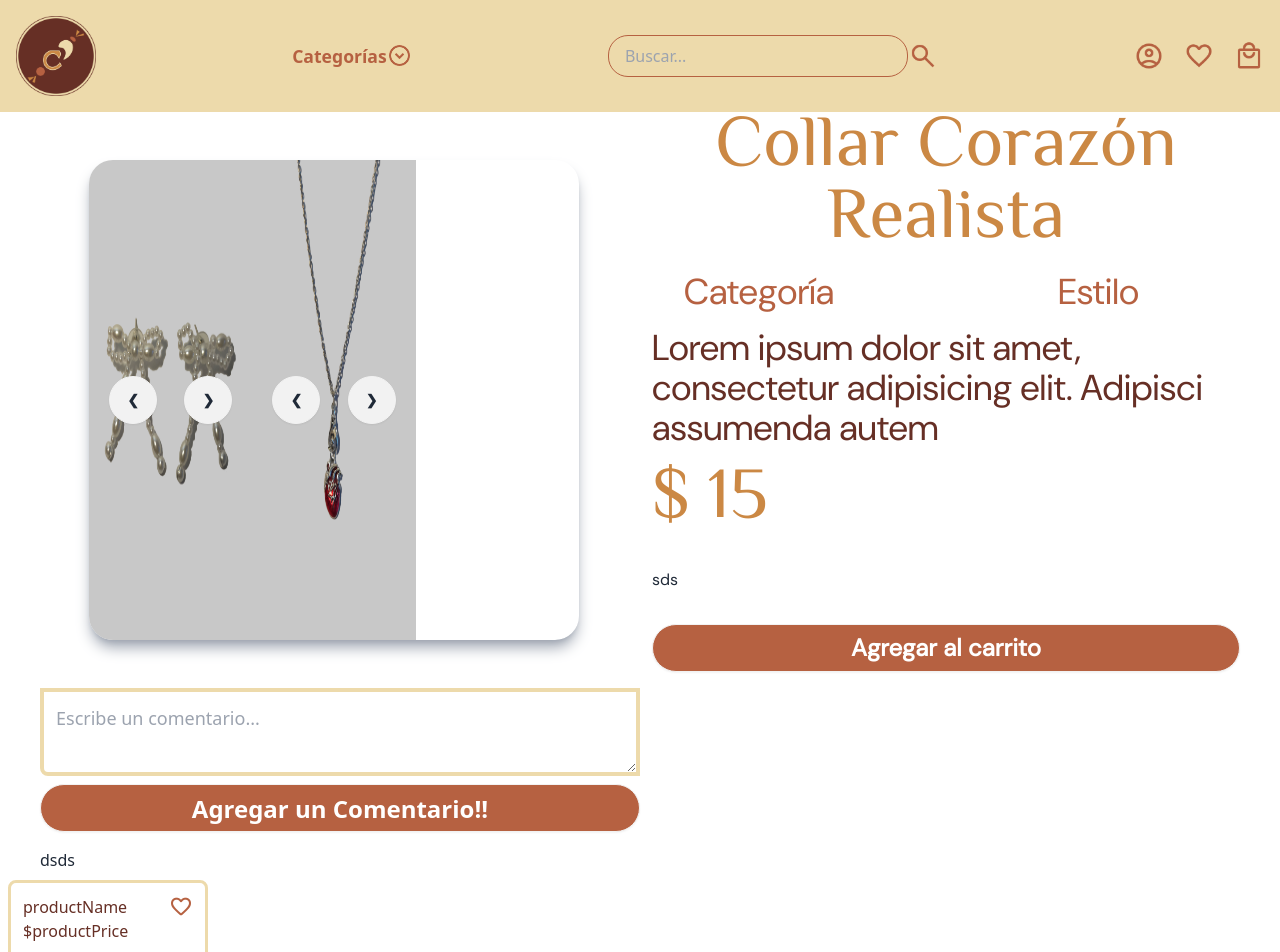
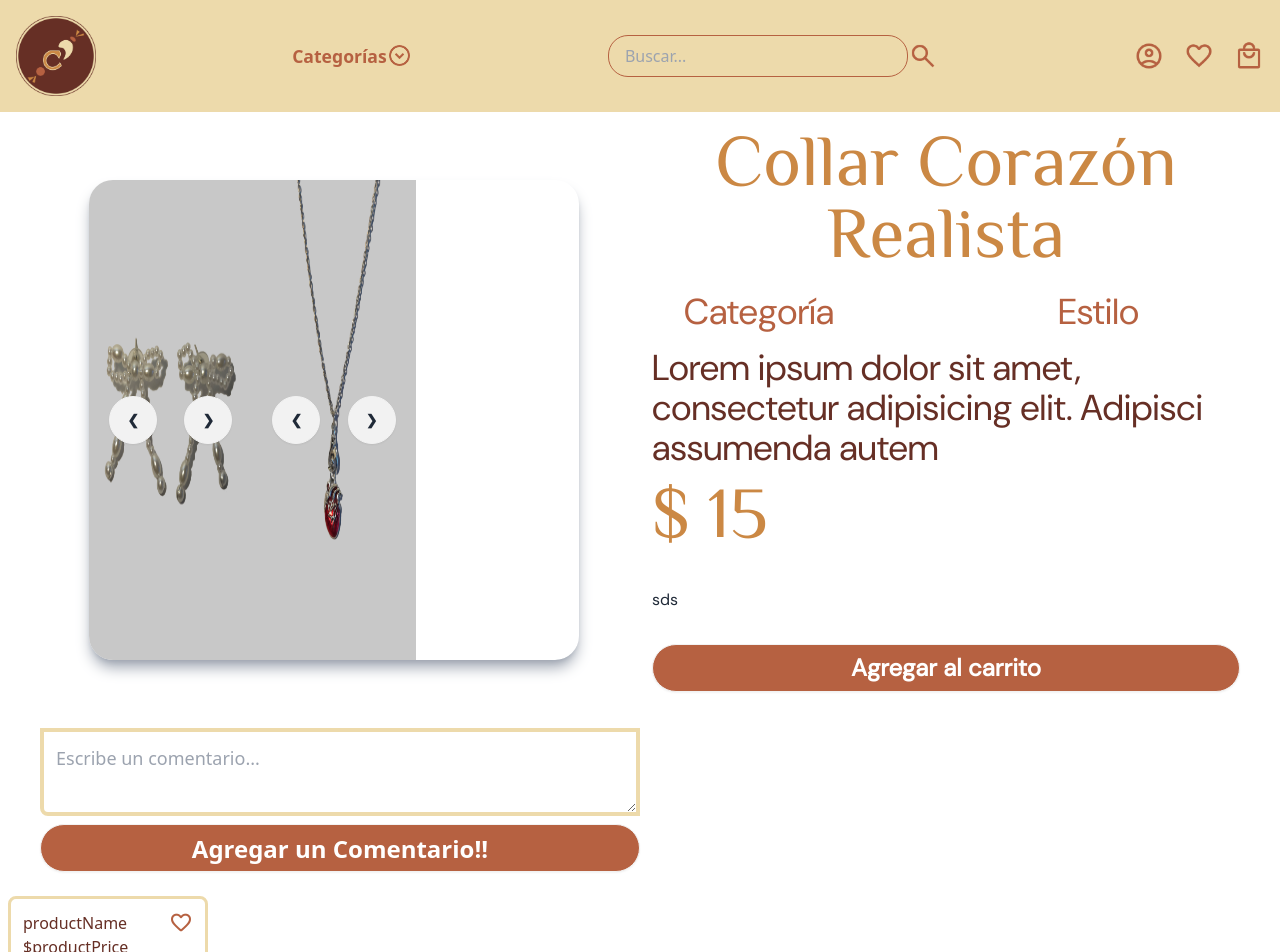
Before and after one commit to MVFTepox/CHARMERY_v2, a Vue app: page /vistaproducto in a window 1280 px wide. Shown: the top 952 px of the page. Built offline with nearby package versions, Linux system fonts and the light colour scheme.

Commit message:
creacion de las vista de login y registro

```diff
--- a/src/router/index.ts
+++ b/src/router/index.ts
@@ -5,6 +5,8 @@ import registro from '@/views/registro.vue'
 import Formulario from '@/views/Formulario.vue'
 import SobreNosotros from '@/views/SobreNosotros.vue'
 import vistaProducto from '@/views/vistaProducto.vue'
+import login from '@/views/Login.vue'
+
 
 
 
--- a/src/views/Login.vue
+++ b/src/views/Login.vue
@@ -0,0 +1,21 @@
+<template>
+    <div>
+        <navbarr />
+        <Login />
+    </div>
+</template>
+
+<script lang="ts">
+import { defineComponent, ref } from 'vue'
+import Login from '@/components/Login.vue';
+import Navbarr from '@/components/Navbarr.vue';
+
+export default defineComponent({
+    name: 'pageLogin',
+    components: {
+        Login
+        , Navbarr,
+
+    }
+})
+</script>
--- a/src/views/registro.vue
+++ b/src/views/registro.vue
@@ -1,5 +1,21 @@
 <template>
     <div>
-
+        <navbarr />
+        <Registro />
     </div>
 </template>
+<script lang="ts">
+import { defineComponent, ref } from 'vue'
+import Registro from '@/components/Registro.vue';
+import Navbarr from '@/components/Navbarr.vue';
+
+export default defineComponent({
+    name: 'registro',
+    components: {
+        Registro
+        , Navbarr
+    }
+})
+</script>
+<style scoped >
+</style>
--- a/src/views/vistaProducto.vue
+++ b/src/views/vistaProducto.vue
@@ -1,21 +1,11 @@
 <template>
     <div>
         <Navbarr />
-        <productPureb />
-
-
+        <productPureb class="my-5"/>
         <div class="mx-10">
             <CommentSection />
-            dsds
         </div>
-
         <ProductCard />
-
-
-
-
-
-
 
     </div>
 </template>
```
